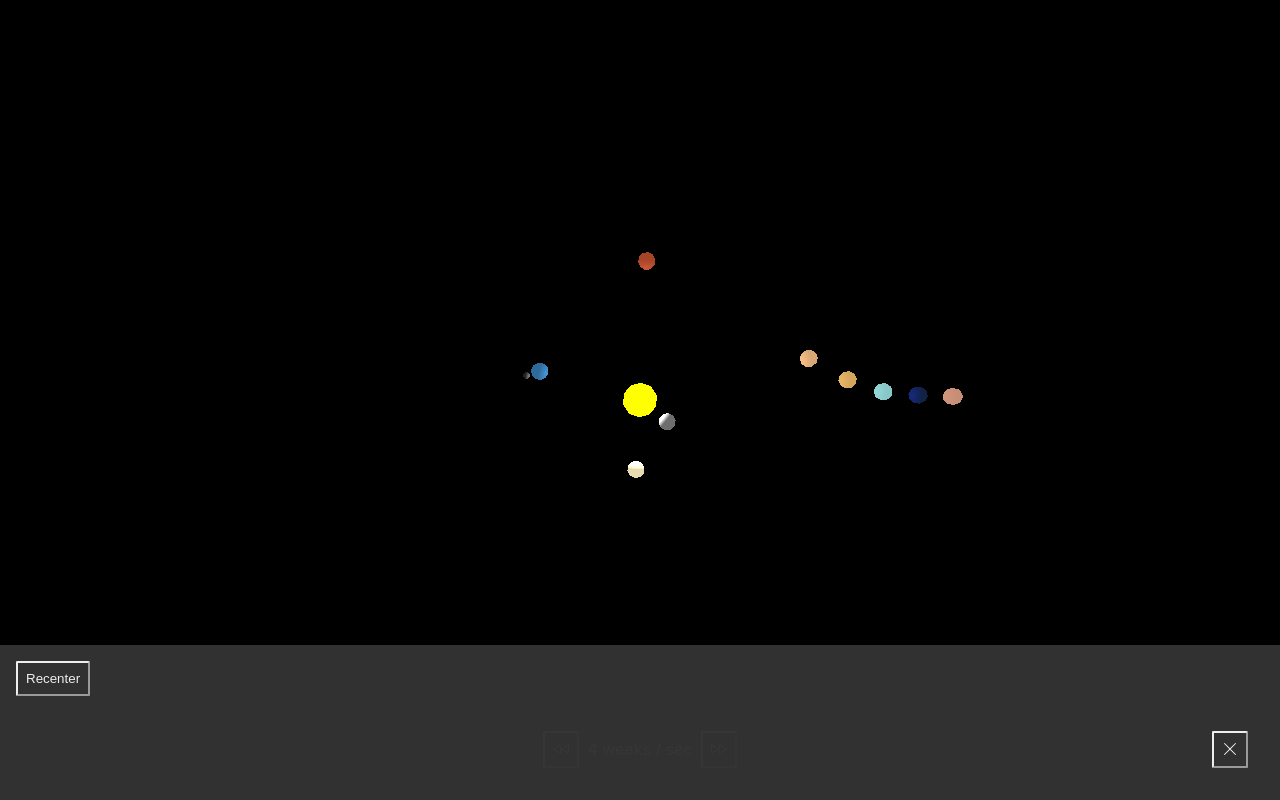
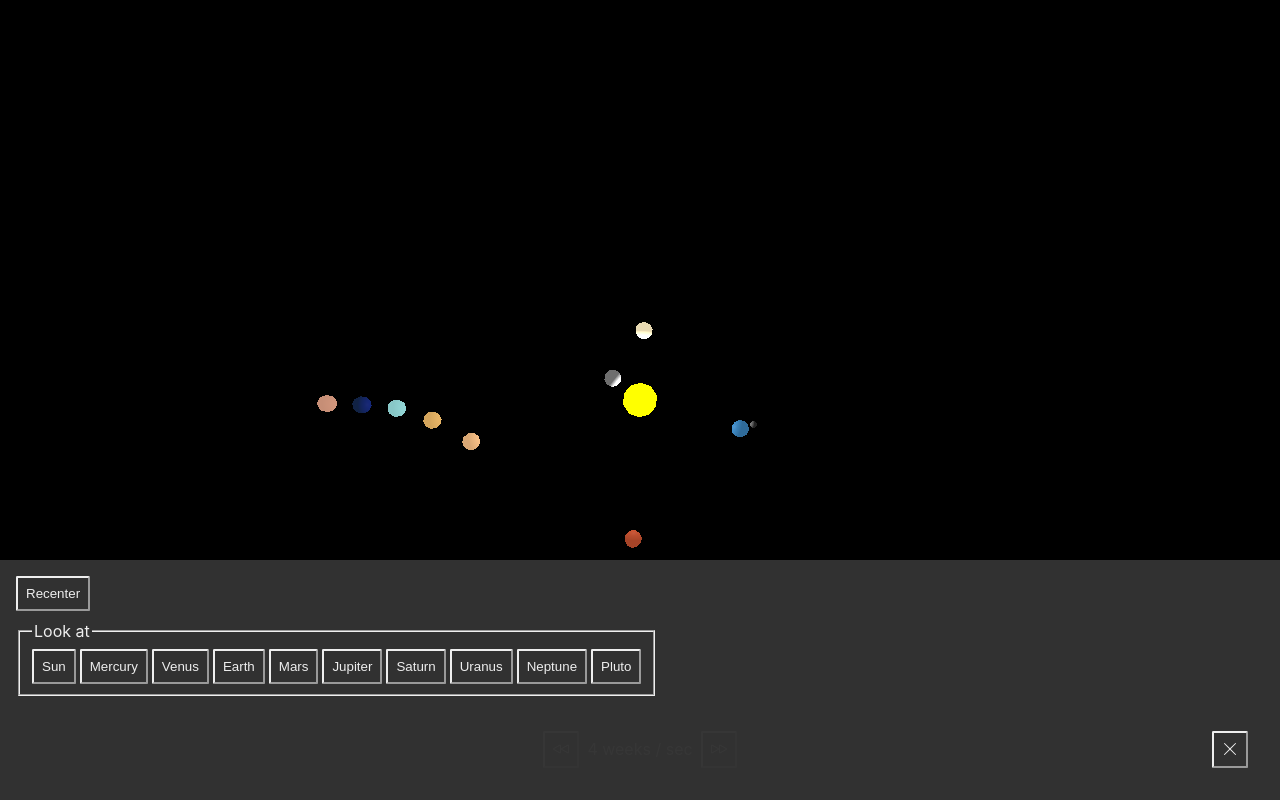
Before and after one commit to spicalous/space-viz, a Vue app: page / in a window 1280 px wide. Both pictures are taken after a click on the button 1230 px from the left and 749 px from the top of the page. Built offline with nearby package versions, Linux system fonts and the light colour scheme; the HTML template or start-up script is replaced by a standard one.

Commit message:
set the target of orbit controls to fix "look at"
orbit controls target is the focus point for the controls

we also needed to set the "up" direction of the camera to prevent the rotation of camera when changing control target

```diff
--- a/src/components/DebugContainer.vue
+++ b/src/components/DebugContainer.vue
@@ -20,23 +20,22 @@
 <template>
   <div id="debug-container">
     <div class="container">
-      <div data-test="debug-container--fps">
+      <div class="align-right" data-test="debug-container--fps">
         {{ fps.toFixed(1) }} FPS
       </div>
-      <template v-for="pose in poses" v-bind:key="pose.name">
-        <div :data-test="`debug-container--position-${pose.name}`">
-          {{ pose.name }} position
-          x {{ pose.position.x.toFixed(1) }}
-          y {{ pose.position.y.toFixed(1) }}
-          z {{ pose.position.z.toFixed(1) }}
-        </div>
-        <div :data-test="`debug-container--rotation-${pose.name}`">
-          {{ pose.name }} rotation
-          x {{ pose.rotation.x.toFixed(1) }}
-          y {{ pose.rotation.y.toFixed(1) }}
-          z {{ pose.rotation.z.toFixed(1) }}
-        </div>
-      </template>
+      <div class="pose-container">
+        <template v-for="pose in poses" v-bind:key="pose.name">
+          <span>{{pose.name}} position</span>
+          <span class="red">x</span> <span class="align-right">{{ pose.position.x.toFixed(2) }}</span>
+          <span class="green">y</span> <span class="align-right">{{ pose.position.y.toFixed(2) }}</span>
+          <span class="blue">z</span> <span class="align-right">{{ pose.position.z.toFixed(2) }}</span>
+          <span>{{pose.name}} rotation</span>
+          <span class="red">x</span> <span class="align-right">{{ pose.rotation.x.toFixed(2) }}</span>
+          <span class="green">y</span> <span class="align-right">{{ pose.rotation.y.toFixed(2) }}</span>
+          <span class="blue">z</span> <span class="align-right">{{ pose.rotation.z.toFixed(2) }}</span>
+
+        </template>
+      </div>
     </div>
   </div>
 </template>
@@ -45,7 +44,30 @@
   #debug-container {
     background-color: rgba(50, 50, 50, 0.7);
   }
+
   .container {
     padding: 1rem;
   }
+
+  .pose-container {
+    display: grid;
+    column-gap: 0.5rem;
+    grid-template-columns: auto auto auto auto auto auto auto;
+  }
+
+  .align-right {
+    text-align: right;
+  }
+
+  .red {
+    color: red;
+  }
+
+  .green {
+    color: green;
+  }
+
+  .blue {
+    color: blue;
+  }
 </style>
--- a/src/components/MainContainer.vue
+++ b/src/components/MainContainer.vue
@@ -85,7 +85,8 @@
     const nearClippingPane = 0.1;
     const farClippingPane = 1000;
     const camera = new PerspectiveCamera(fieldOfViewDegrees, aspectRatio, nearClippingPane, farClippingPane);
-    camera.position.y = 300;
+    camera.position.set(0, 300, 0);
+    camera.up.set(0, 0, 1);
     return camera;
   }
 
@@ -123,10 +124,11 @@
   }
 
   function lookAt(object: AstronomicalObjectViewModel) {
-    const targetPosition = new Vector3();
-    object.mesh.getWorldPosition(targetPosition);
-    console.log(targetPosition);
-    camera.lookAt(targetPosition); // TODO investigate why this doesn't work;
+    if (canvasContainerRef && canvasContainerRef.value && canvasContainerRef.value.orbitControlsRef) {
+      const targetPosition = new Vector3();
+      object.mesh.getWorldPosition(targetPosition);
+      canvasContainerRef.value.orbitControlsRef.target.set(targetPosition.x, targetPosition.y, targetPosition.z);
+    }
   }
 </script>
 
--- a/src/components/UserControlsContainer.vue
+++ b/src/components/UserControlsContainer.vue
@@ -71,17 +71,17 @@
             Recenter
           </button>
         </div>
-        <div class="menu-row hidden">
-          Look at:
+        <fieldset class="menu-row button-list">
+          <legend>Look at</legend>
           <button
+            class="btn-siblings"
             v-for="astronomicalObjectViewModel in props.lookAtControlData"
             :key="astronomicalObjectViewModel.displayName"
-            style="margin-right: 0.2rem;"
             @click="emit('on:look-at', astronomicalObjectViewModel)"
           >
             {{ astronomicalObjectViewModel.displayName }}
           </button>
-        </div>
+        </fieldset>
         <div class="menu-row hidden">
           Orbit:
           <TextToggle
@@ -130,6 +130,12 @@
     margin-bottom: 0.5rem;
   }
 
+  .button-list {
+    display: inline-flex;
+    flex-wrap: wrap;
+    gap: 0.25rem;
+  }
+
   .speed-controls {
     align-self: flex-end;
     width: 100%;
```
Also changed, not shown: 1 other file (tests, documents, lock files or other folders).
